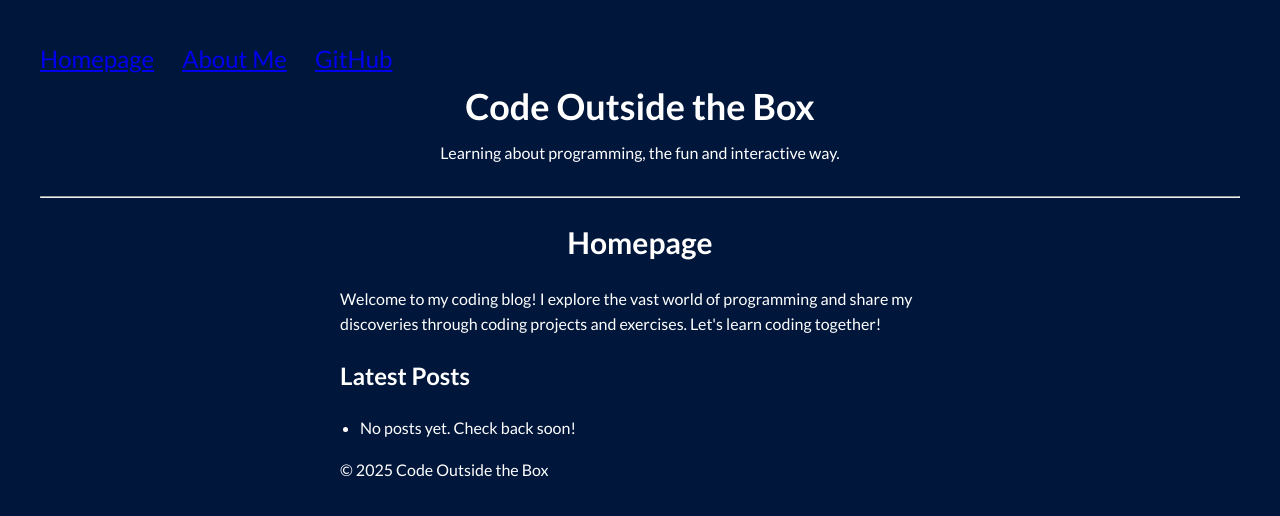
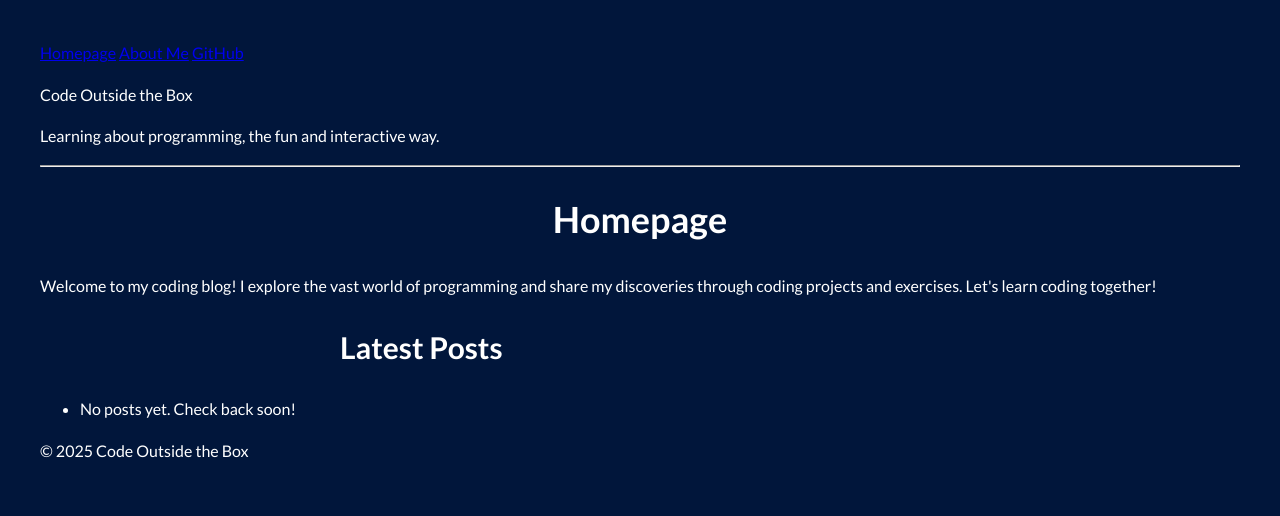
Before and after one commit to MicroChip818/microchip818.github.io, a Jekyll site: the page built from index.html, in a window 1280 px wide. Shown: the top 516 px of the page. Built offline with Jekyll 4.4.1, drawn with Linux system fonts in a browser that asks for light colours.

Commit message:
Update main.css

```diff
--- a/assets/css/main.css
+++ b/assets/css/main.css
@@ -7,16 +7,22 @@
 }
 
 h1 {
-  font-size: 30px;
+  font-size: 36px;
   text-align: center;
 }
 
-h2 {
-  font-size: 24px;
+h2, h3, h4, h5, h6 {
   max-width: 600px;
   margin-left: auto;
   margin-right: auto;
 }
+
+h2 {
+  font-size: 30px;
+}
+
+h3 {
+  font-size: 24px;
 
 p {
   max-width: 600px;
@@ -25,7 +31,7 @@
 }
 
 .blog_name {
-  font-size: 36px;
+  font-size: 30px;
   font-weight: bold;
   max-width: none;
   margin: 0;
```
